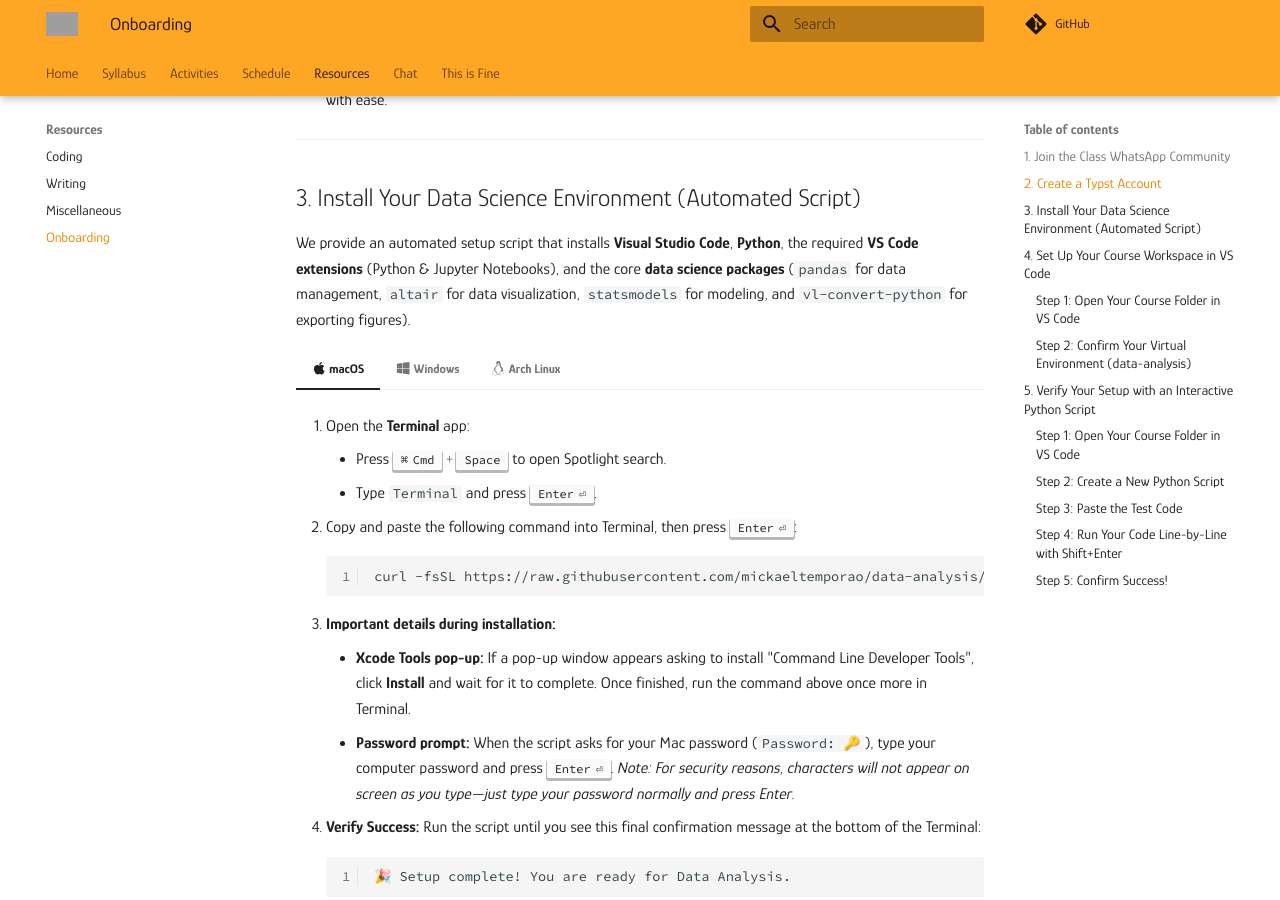
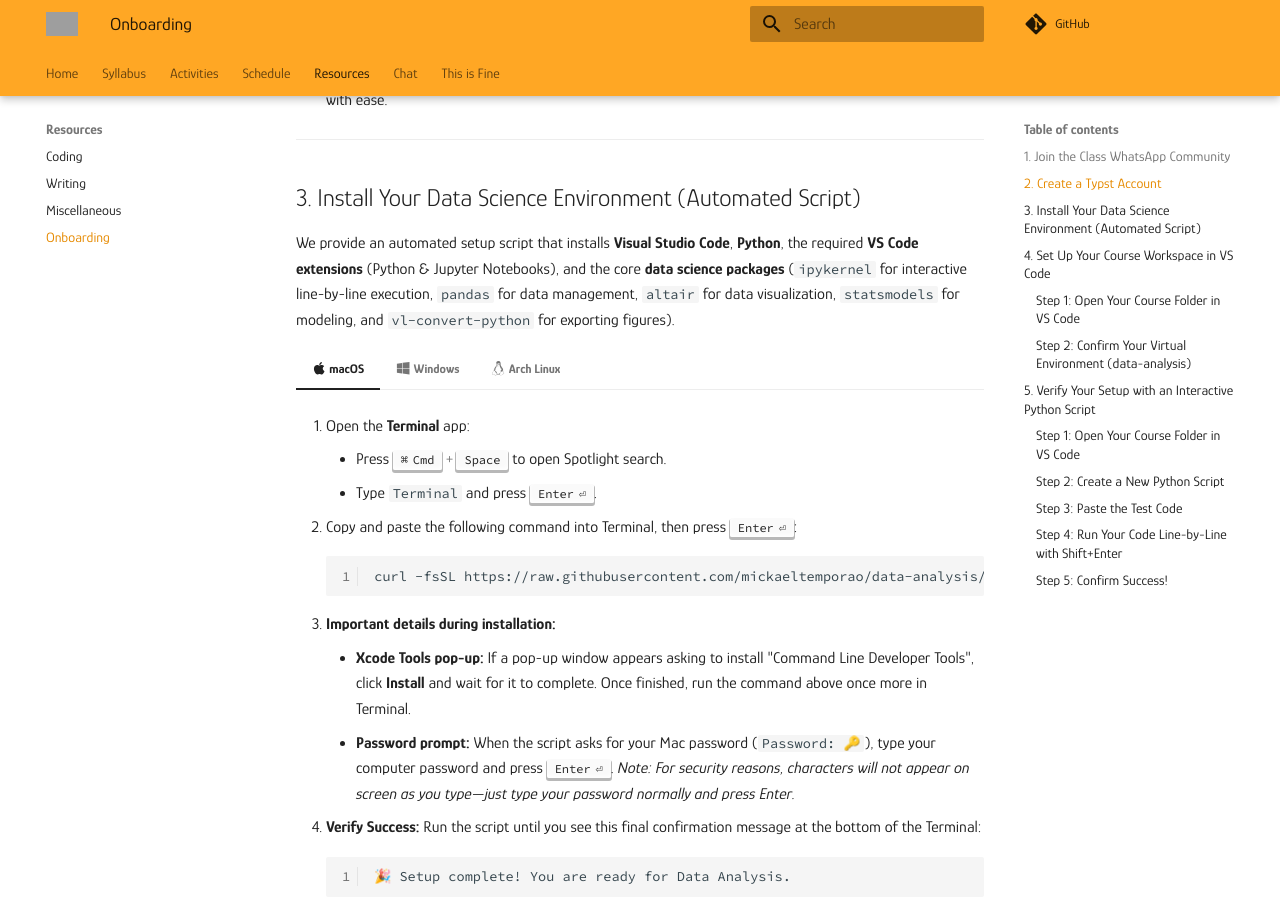
Before and after one commit to mickaeltemporao/data-analysis, an MkDocs documentation site: the page built from docs/resources/onboarding.md, in a window 1280 px wide and 900 px high, scrolled down 610 px. Built offline with MkDocs 1.6.1 and Material for MkDocs 9.7.7, drawn with Linux system fonts in a browser that asks for light colours; comment, search, counter and statistics services are not loaded; grey boxes are pictures that could not be loaded.

Commit message:
feat(setup): include ipykernel and pip in data-analysis environment for seamless Smart Send REPL

```diff
--- a/docs/resources/onboarding.md
+++ b/docs/resources/onboarding.md
@@ -25,7 +25,7 @@ We will use [**Typst**](https://typst.app/) throughout the course for authoring
 
 ## 3. Install Your Data Science Environment (Automated Script)
 
-We provide an automated setup script that installs **Visual Studio Code**, **Python**, the required **VS Code extensions** (Python & Jupyter Notebooks), and the core **data science packages** (`pandas` for data management, `altair` for data visualization, `statsmodels` for modeling, and `vl-convert-python` for exporting figures).
+We provide an automated setup script that installs **Visual Studio Code**, **Python**, the required **VS Code extensions** (Python & Jupyter Notebooks), and the core **data science packages** (`ipykernel` for interactive line-by-line execution, `pandas` for data management, `altair` for data visualization, `statsmodels` for modeling, and `vl-convert-python` for exporting figures).
 
 === ":fontawesome-brands-apple: macOS"
 
@@ -90,7 +90,7 @@ We provide an automated setup script that installs **Visual Studio Code**, **Pyt
     3. **What this automated script does:**
         - Installs Python, `uv`, `git`, and base tools via `pacman`.
         - Installs Visual Studio Code (`visual-studio-code-bin` built from AUR).
-        - Sets up an isolated course virtual environment (`data-analysis`) using **`uv`** and installs all required packages (`pandas`, `altair`, `statsmodels`, `vega_datasets`, `vl-convert-python`).
+        - Sets up an isolated course virtual environment (`data-analysis`) using **`uv`** and installs all required packages (`ipykernel`, `pandas`, `altair`, `statsmodels`, `vega_datasets`, `vl-convert-python`).
         - Installs VS Code Python extensions and applies beginner-friendly sane defaults (disables Copilot, enables Native REPL Smart Send, enables auto-save and word wrap).
 
     4. **Verify Success:**
```
Also changed, not shown: 6 other files.
